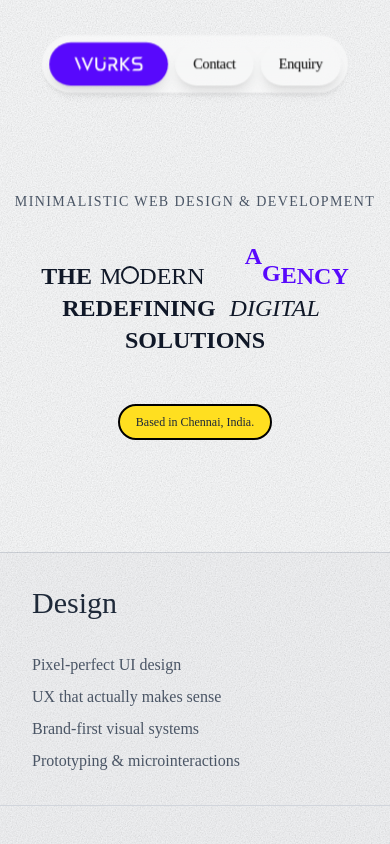
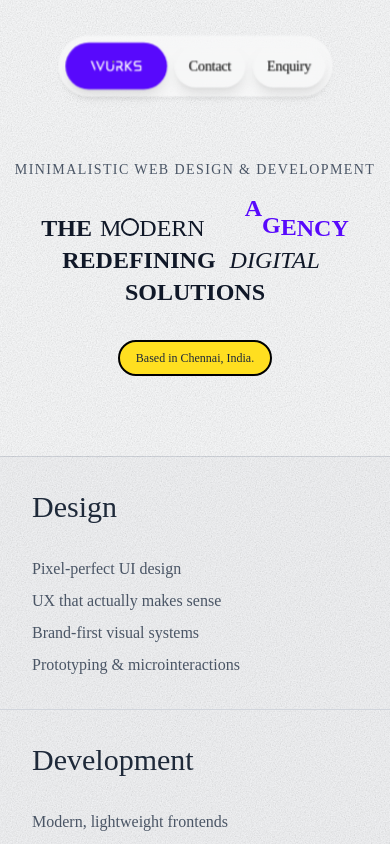
Before and after one commit to JHAhmed/wurksnew, a SvelteKit app: page / in a window 390 px wide. Shown: the top 844 px of the page. Built offline with nearby package versions, Linux system fonts and the light colour scheme; some icons are missing; a web font is replaced by a local one.

Commit message:
feat: update animation timings, make nav links responsive

```diff
--- a/src/lib/shared/Navbar.svelte
+++ b/src/lib/shared/Navbar.svelte
@@ -24,10 +24,10 @@
 	<a
 		href="/"
 		aria-label="Return to home"
-		class="bg-primary flex cursor-pointer items-center justify-center rounded-full px-3 py-2 shadow-lg"
+		class="bg-primary flex flex-shrink-0 cursor-pointer items-center justify-center rounded-full px-3 py-2 shadow-lg"
 	>
-		<span class="flex items-center justify-center px-4 py-2 text-white">
-			<img src={Logo} class="h-4 invert md:h-6" alt="" />
+		<span class="flex items-center justify-center px-4 py-3 text-white">
+			<img src={Logo} class="h-3 sm:h-4 invert md:h-6" alt="" />
 		</span>
 	</a>
 
@@ -37,7 +37,7 @@
 		href="/contact"
 		class="bg-none text-black hover:bg-primary hover:text-white flex cursor-pointer items-center justify-center transition-all duration-200 rounded-full px-3 py-2 shadow-lg"
 	>
-		<span class="flex items-center justify-center px-2 py-1 md:px-4 md:py-2">
+		<span class="flex items-center justify-center p-1 sm:px-2 sm:py-1 md:px-4 md:py-2">
 			<p class="font-medium tracking-tight">Contact</p>
 			<!-- <Icon icon="heroicons:arrow-right" class="ml-3 size-6 rounded-full bg-white p-1 text-black" /> -->
 		</span>
@@ -47,7 +47,7 @@
 		href="/form"
 		class="bg-none text-black hover:bg-primary hover:text-white flex cursor-pointer items-center justify-center transition-all duration-200 rounded-full px-3 py-2 shadow-lg"
 	>
-		<span class="flex items-center justify-center px-2 py-1 md:px-4 md:py-2">
+		<span class="flex items-center justify-center p-1 sm:px-2 sm:py-1 md:px-4 md:py-2">
 			<p class="font-medium tracking-tight">Enquiry</p>
 			<!-- <Icon icon="heroicons:information-circle" class="ml-3 size-6 rounded-full bg-white p-1 text-black" /> -->
 		</span>
--- a/src/routes/+layout.svelte
+++ b/src/routes/+layout.svelte
@@ -6,7 +6,7 @@
 
 	let { children } = $props();
 
-	console.log($page.url.pathname);
+	// console.log($page.url.pathname);
 </script>
 
 <svelte:head>
--- a/src/routes/+page.svelte
+++ b/src/routes/+page.svelte
@@ -104,13 +104,7 @@
 			"description": "A creative studio based in Chennai focused on modern minimalistic web design and development.",
 			"openingHoursSpecification": {
 				"@type": "OpeningHoursSpecification",
-			"dayOfWeek": [
-				"Monday",
-				"Tuesday",
-				"Wednesday",
-				"Thursday",
-				"Friday"
-			],
+				"dayOfWeek": ["Monday", "Tuesday", "Wednesday", "Thursday", "Friday"],
 				"opens": "09:00",
 				"closes": "18:00"
 			}
@@ -119,23 +113,28 @@
 
 	<link rel="canonical" href="https://wurks.studio/" />
 	<meta property="og:title" content="Wurks Studio" />
-	<meta property="og:description" content="A creative studio based in Chennai focused on modern minimalistic web design and development." />
+	<meta
+		property="og:description"
+		content="A creative studio based in Chennai focused on modern minimalistic web design and development."
+	/>
 	<meta property="og:image" content="https://wurks.studio/ogimage.png" />
 	<meta property="og:type" content="website" />
 	<meta property="og:site_name" content="Wurks Studio" />
 	<meta property="og:url" content="https://wurks.studio/" />
-
 </svelte:head>
 
 <Cursor {isActive} />
 
 <section
 	animate-in
-	use:animateIn={{ delay: 0.4, y: 6, blur: 8, duration: 0.6 }}
-	class="my-24 flex flex-col items-center justify-center text-gray-900 select-none md:my-36"
+	use:animateIn={{ delay: 0.4, y: 6, blur: 8, duration: 0.5 }}
+	class="my-16 flex flex-col items-center justify-center text-gray-900 select-none sm:my-24 md:my-36"
 >
-
-	<h1 class="uppercase tracking-[0.1em] font-medium text-gray-600 text-sm mb-12">Minimalistic Web Design & Development</h1>
+	<h1
+		class="mb-8 text-center text-sm font-medium tracking-[0.1em] text-gray-600 uppercase md:mb-12"
+	>
+		Minimalistic Web Design & Development
+	</h1>
 
 	<h2
 		class="relative inline-flex items-center justify-center gap-x-2 text-center text-2xl font-semibold uppercase md:gap-x-4 md:text-4xl lg:text-6xl"
@@ -165,7 +164,7 @@
 	<div
 		animate-in
 		use:animateIn={{ delay: 0.8, y: 10, blur: 2 }}
-		class="flex w-full flex-col space-y-4 p-4 mt-8 text-left sm:p-6 md:text-center"
+		class="mt-4 flex w-full flex-col space-y-4 p-4 text-left sm:p-6 md:mt-8 md:text-center"
 	>
 		<div class="mx-auto w-full max-w-7xl space-y-8">
 			<p
@@ -198,7 +197,7 @@
 	>
 		<div
 			animate-in
-			use:animateIn={{ delay: 0.6, y: 6, blur: 8, duration: 0.6, onView: 0 }}
+			use:animateIn={{ delay: 0.2, y: 6, blur: 8, duration: 0.5, onView: 0 }}
 			class="grid grid-cols-1 space-y-8 p-8 md:grid-cols-2 lg:p-16"
 		>
 			<h3 class="wwd-design text-3xl font-medium md:text-5xl lg:text-6xl">Design</h3>
@@ -214,7 +213,7 @@
 
 		<div
 			animate-in
-			use:animateIn={{ delay: 0.6, y: 6, blur: 8, duration: 0.6, onView: 0.8 }}
+			use:animateIn={{ delay: 0.2, y: 6, blur: 8, duration: 0.5, onView: 0.8 }}
 			class="grid grid-cols-1 space-y-8 p-8 md:grid-cols-2 lg:p-16"
 		>
 			<h3 class="wwd-development text-3xl font-medium md:text-5xl lg:text-6xl">Development</h3>
@@ -244,7 +243,7 @@
 
 <section class="w-full border-y border-gray-300 bg-gray-100 md:px-8">
 	<div
-		class="container mx-auto grid grid-cols-1 gap-8 lg:divide-gray-300 text-gray-800 md:grid-cols-2 lg:grid-cols-4 lg:divide-x-2"
+		class="container mx-auto grid grid-cols-1 gap-8 text-gray-800 md:grid-cols-2 lg:grid-cols-4 lg:divide-x-2 lg:divide-gray-300"
 	>
 		{#each facts as fact, i}
 			<div
@@ -265,7 +264,7 @@
 >
 	<p
 		animate-in
-		use:animateIn={{ delay: 0.4, y: 6, blur: 8, duration: 0.6, onView: 0.3 }}
+		use:animateIn={{ delay: 0.2, y: 6, blur: 8, duration: 0.5, onView: 0.3 }}
 		class="text-lg font-medium tracking-tight text-gray-900 md:text-2xl lg:text-4xl"
 	>
 		We don't believe in wasting time. Let's be real - if you aren't convinced yet, there's not much
@@ -273,7 +272,7 @@
 	</p>
 	<p
 		animate-in
-		use:animateIn={{ delay: 0.6, y: 6, blur: 8, duration: 0.6, onView: 0.3 }}
+		use:animateIn={{ delay: 0.4, y: 6, blur: 8, duration: 0.5, onView: 0.3 }}
 		class="text-lg font-medium tracking-tight text-gray-900 md:text-2xl lg:text-4xl"
 	>
 		But if you think <span class="text-primary">Wurks Studio</span> is the right agency to design for
```
Lines whose indentation alone changed are shown as unchanged.
